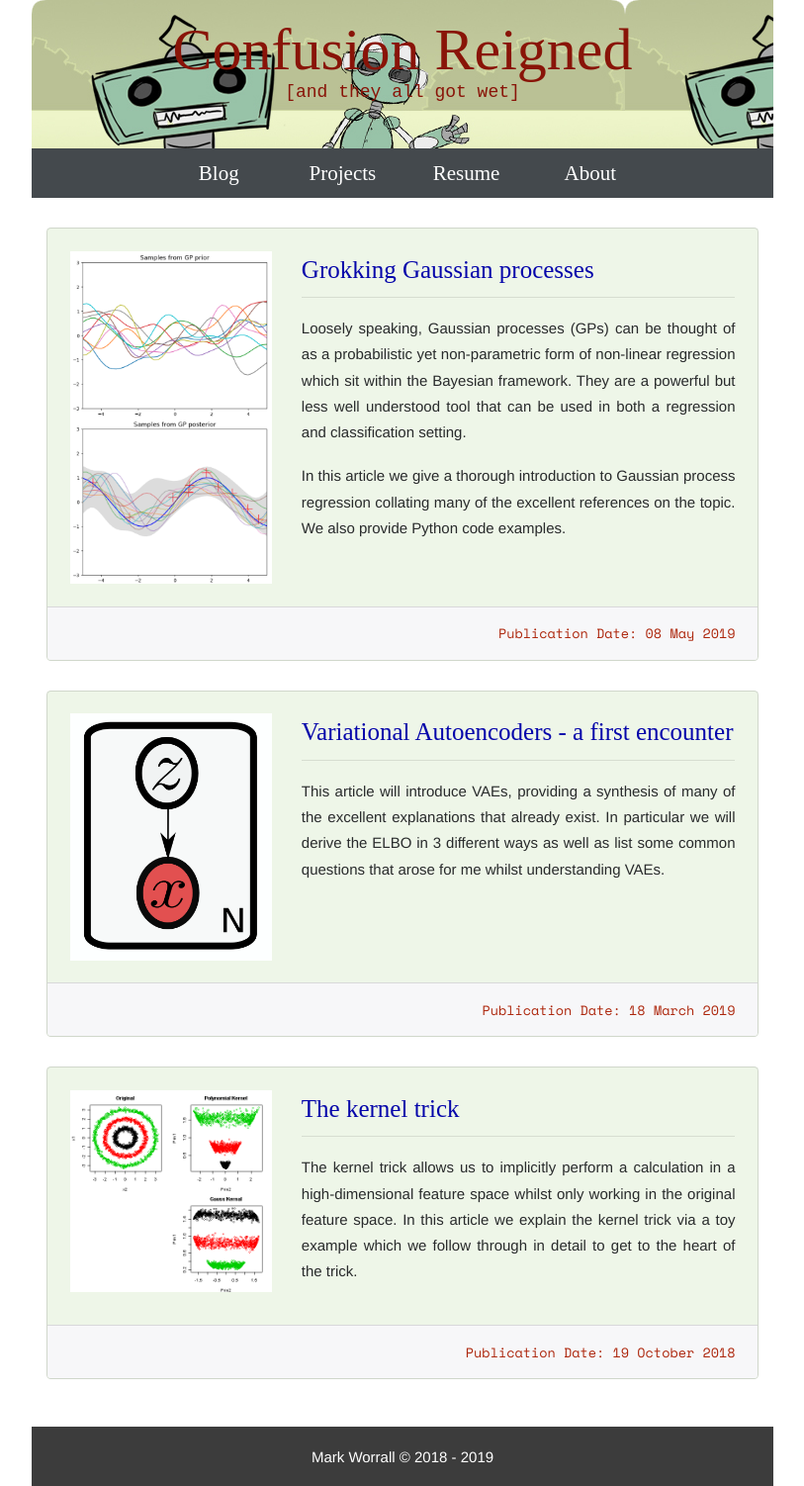
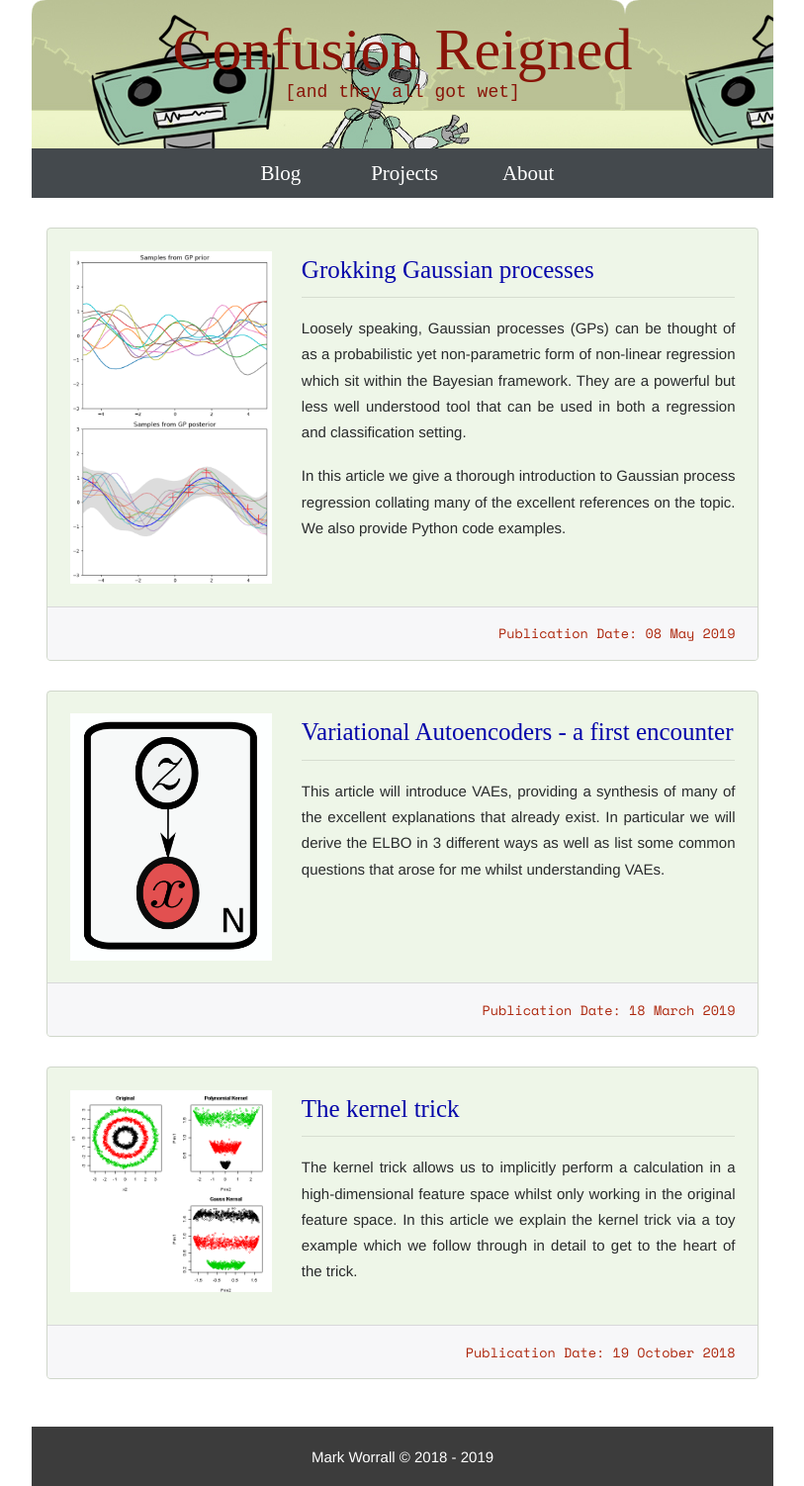
Before and after one commit to maw501/maw501.github.io, a Jekyll site: the page built from index.html, in a window 1280 px wide. Shown: the whole page at 99% size, without its empty margins (233-1046 px from the left). Built offline with Jekyll 4.4.1, drawn with Linux system fonts in a browser that asks for light colours; nearby versions of some CDN libraries; some web fonts are replaced.

Commit message:
remove resume section

```diff
--- a/_layouts/page.html
+++ b/_layouts/page.html
@@ -35,7 +35,7 @@
         <ul>
             <li class="blog"><a href="/" class="active">Blog</a></li>
             <li class="projects"><a href="/projects">Projects</a></li>
-            <li class="resume"><a href="/resume">Resume</a></li>
+            <!-- <li class="resume"><a href="/resume">Resume</a></li> -->
             <!-- <li class="index"><a href="#">Index</a></li> -->
             <li class="contact"><a href="/about">About</a></li>
         </ul>
--- a/_pages/contact.html
+++ b/_pages/contact.html
@@ -20,6 +20,9 @@ links:
                 <p class="text-center huge">Mark Worrall</p>
                 <p class="text-center huge">Site under construction (as is my understanding)</p>
                 <p class="text-center huge">{maw501 at gmail dot com}</p>
+                <p class="text-center huge">
+                  <a href="/assets/CV/CV.pdf">[Click for a PDF copy of my CV]</a>
+                </p>
                 <hr class="with-margin">
                 <p class="text-center huge">Or find me on any of the sites below:</p>
                 <ul class="list-inline text-center">
--- a/_pages/resume.html
+++ b/_pages/resume.html
@@ -1,3 +1,4 @@
+<!--
 ---
 layout: page
 permalink: /resume/
@@ -99,3 +100,4 @@ use_math: true
 {% endfor %}
 </div>
 </div>
+-->
```
